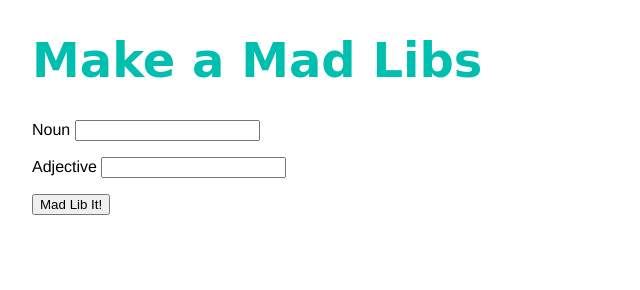
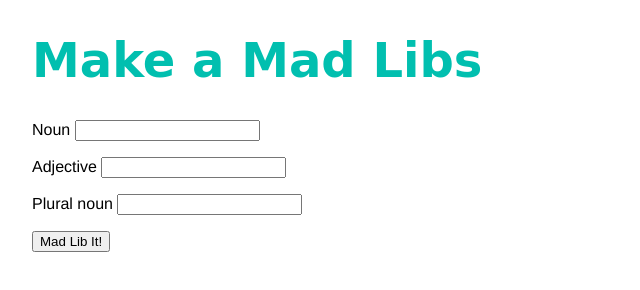
Before and after one commit to ajPCS/madlibs-git-test, a website: page index.html in a window 1280 px wide. Shown: the whole page, without its empty margins (0-640 px from the left). Drawn offline with Linux system fonts and the light colour scheme; a web font is replaced by a local one.

Commit message:
added plural noun

```diff
--- a/index.html
+++ b/index.html
@@ -14,6 +14,7 @@
 
     <p>Noun <input type="text" id="noun1" /></p>
     <p>Adjective <input type="text" id="adj1" /></p>
+    <p>Plural noun <input type="text" id="pnoun" /></p>
 
     <p>
       <button id="launch">Mad Lib It!</button>
```
Also changed, not shown: .codesandbox/tasks.json, 1 other file.
